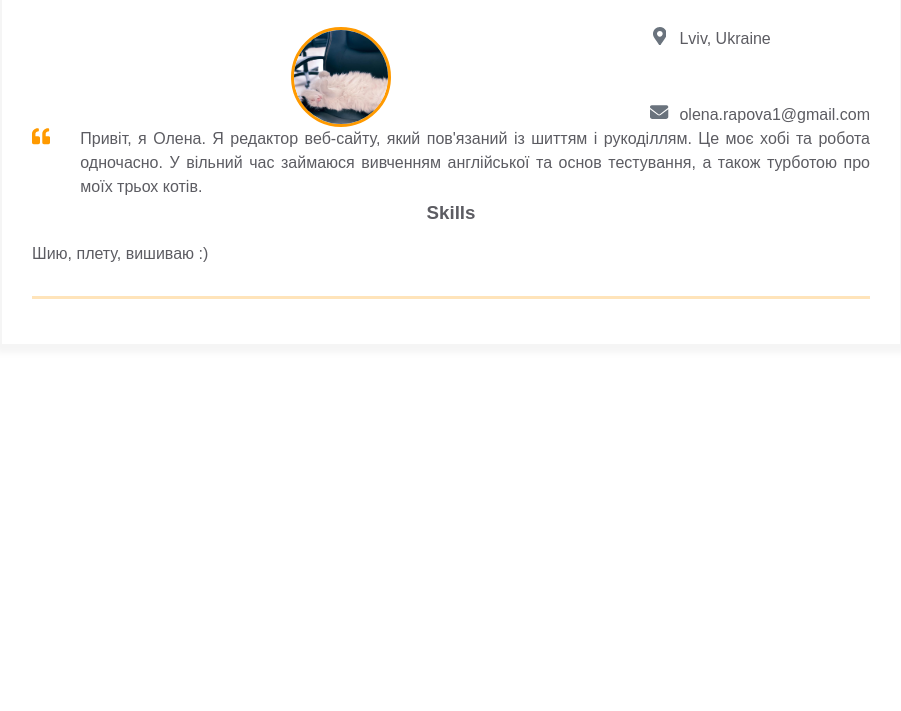
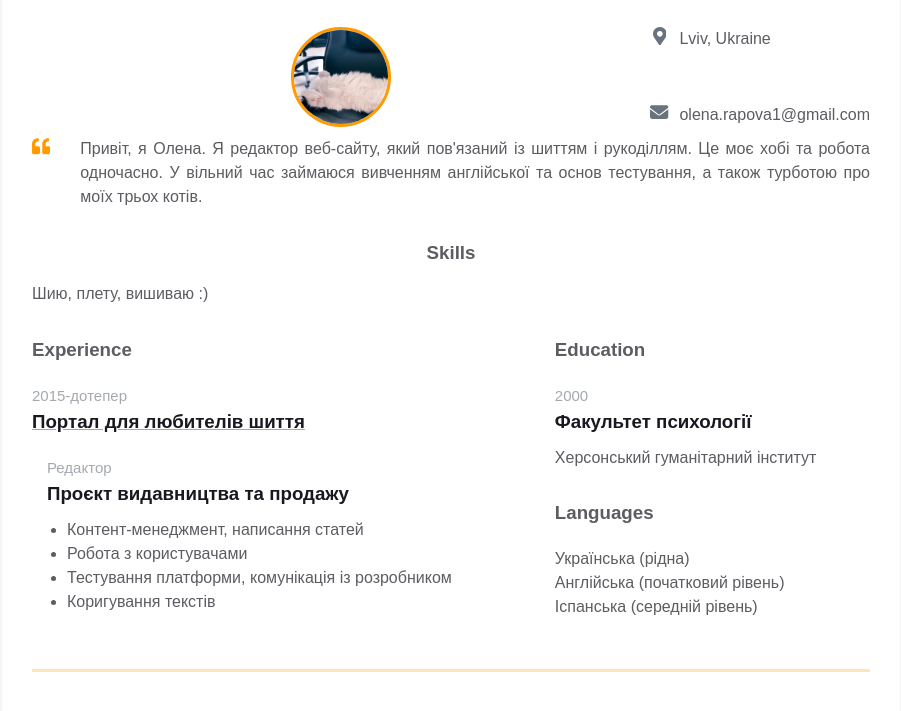
Before and after one commit to OlenaRapova/homepage, a plain HTML site: page index.html in a window 1280 px wide. Shown: the part 175-886 px from the top of the page, without its empty margins (189-1090 px from the left). Before the commit the page ends 800 px from the top, so only its background shows below. Drawn offline with Linux system fonts and the light colour scheme.

Commit message:
Add experiences and additional info

```diff
--- a/index.html
+++ b/index.html
@@ -58,6 +58,54 @@
 							<h3 class="skills__header">Skills</h3>
 							<p class="skills__text">Шию, плету, вишиваю :)</p>
 						</div>
+
+						<div class="main-info fh">
+
+							<div class="experiences">
+								<h3 class="experiences__header">Experience</h3>
+								<div class="experiences__company">
+									<div class="experiences__company-header">
+										<span class="experiences__company-header-durability">2015-дотепер</span>
+										<h3 class="experiences__company-header-name">Портал для любителів шиття</h3>
+									</div>
+
+									<div class="experiences__company-project">
+										<span class="experiences__company-project-role">Редактор</span>
+										<h3 class="experiences__company-project-name">Проєкт видавництва та продажу</h3>
+										<ul class="experiences__company-project-responsibilities">
+											<li>Контент-менеджмент, написання статей</li>
+											<li>Робота з користувачами</li>
+											<li>Тестування платформи, комунікація із розробником</li>
+											<li>Коригування текстів</li>
+										</ul>
+									</div>
+								</div>
+							</div>
+
+							<div class="additional-info fv">
+								<div class="additional-info__education">
+									<h3 class="additional-info__education-header">Education</h3>
+									<div class="additional-info__education-university">
+										<span class="additional-info__education-university-durability">2000</span>
+										<h3 class="additional-info__education-university-speciality">Факультет психології</h3>
+										<p class="additional-info__education-university-name">Херсонський гуманітарний інститут</p>
+									</div>
+								</div>
+
+								<div class="additional-info__languages">
+									<h3 class="additional-info__languages-header">Languages</h3>
+									<p class="additional-info__languages-item">
+										Українська (рідна)
+									</p>
+									<p class="additional-info__languages-item">
+										Англійська (початковий рівень)
+									</p>
+									<p class="additional-info__languages-item">
+										Іспанська (середній рівень)
+									</p>
+								</div>
+							</div>
+						</div>
 					</div>
 				</div>
 			</div>
--- a/styles.css
+++ b/styles.css
@@ -138,6 +138,7 @@ body {
 .intro {
     display: flex;
     justify-content: start;
+    margin-top: 10px;
 }
 
 .intro__icon-wrapper {
@@ -159,6 +160,11 @@ body {
 .intro_text {
     color: var(--secondary-text-color);
     text-align: justify;
+}
+
+.skills {
+    margin-top: 30px;
+    margin-bottom: 30px;
 }
 
 .skills__header {
```
